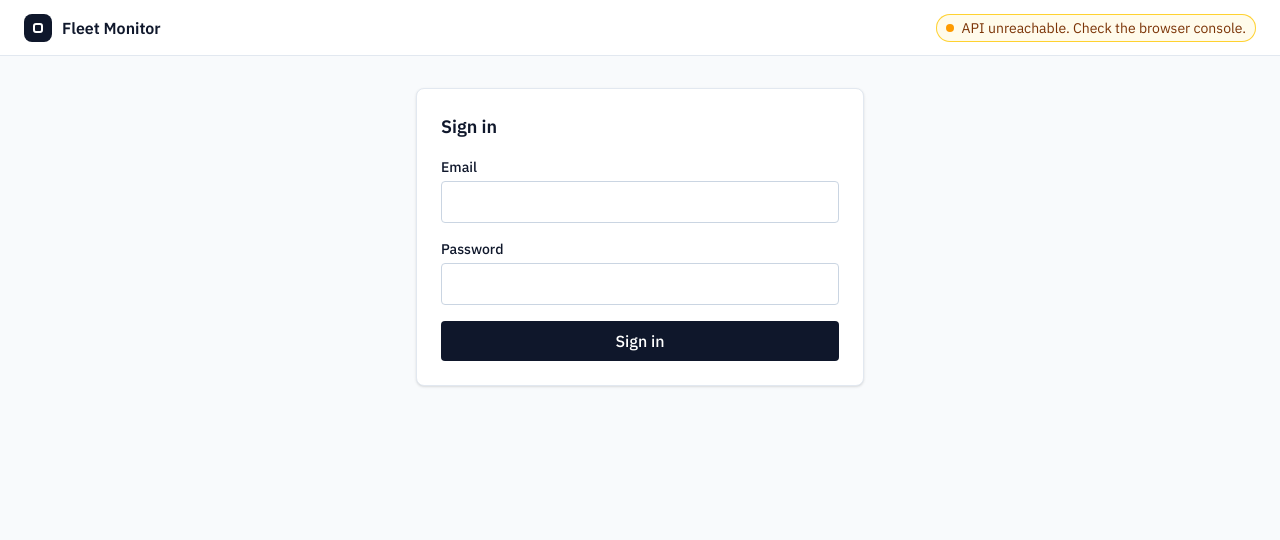
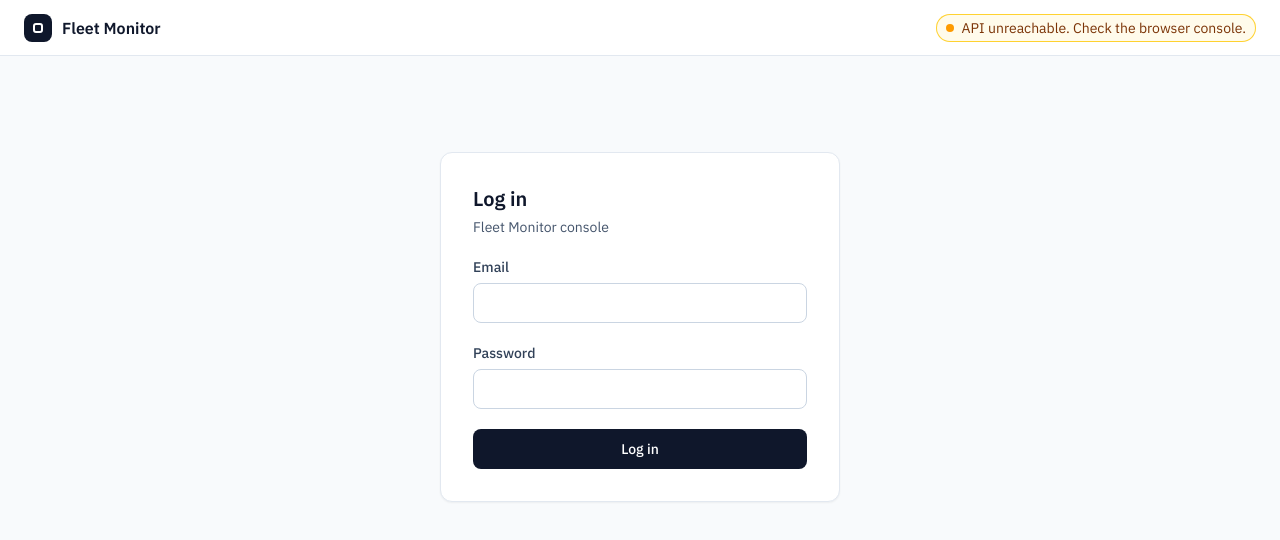
Before and after one commit to Aash55/iot-fleet-monitor, a React (Vite) app in the folder web/: page /login in a window 1280 px wide. Shown: the top 540 px of the page. Built offline with nearby package versions, Linux system fonts and the light colour scheme; no server answers.

Commit message:
web: P8-d1 login page redesign (card, amber error, Log in wording)

```diff
--- a/web/src/App.jsx
+++ b/web/src/App.jsx
@@ -1,4 +1,4 @@
-// web/src/App.jsx  -> ye f-step P8-b pe daalni hai (P3.3: /devices/:id route; P8-a: TopBar + naya page container; P8-b: email -> DevicesList)
+// web/src/App.jsx  -> ye f-step P8-d pe daalni hai (P3.3: /devices/:id route; P8-a: TopBar + naya page container; P8-b: email -> DevicesList; P8-d: login card jagah)
 import { Suspense, lazy, useCallback, useEffect, useState } from 'react'
 import { Navigate, Route, Routes, useLocation, useNavigate } from 'react-router'
 import { useQueryClient } from '@tanstack/react-query'
@@ -72,7 +72,9 @@ export default function App() {
               session ? (
                 <Navigate to="/devices" replace />
               ) : (
-                <div className="mx-auto max-w-md">
+                // P8-d: design - card 400px chauda. Upar ki doori: desktop main ka py-8 (32px)
+                // + mt-16 (64px) = 96px; phone py-6 (24px) + mt-4 (16px) = 40px.
+                <div className="mx-auto mt-4 w-full max-w-[400px] sm:mt-16">
                   <LoginForm onSuccess={handleLogin} />
                 </div>
               )
--- a/web/src/LoginForm.jsx
+++ b/web/src/LoginForm.jsx
@@ -1,5 +1,12 @@
+// web/src/LoginForm.jsx  -> ye f-step P8-d pe daalni hai (P2: login form; P8-d: Claude Design card + amber error)
+// P8-d mein LOGIC nahi badla: galat password pe password khaali, network error ka alag text,
+// busy mein button band. Sirf dikhawat + shabd "Sign in" -> "Log in" (design).
 import { useState } from 'react'
 import { login } from './api.js'
+
+const FOCUS = 'focus-visible:outline-2 focus-visible:outline-offset-2 focus-visible:outline-blue-600'
+// Phone: 44px ooncha + text-base (16px, iOS zoom nahi). 640px+: 40px + text-sm.
+const INPUT = `h-11 w-full rounded-lg border border-slate-300 bg-white px-3 text-base text-slate-900 sm:h-10 sm:text-sm ${FOCUS}`
 
 export default function LoginForm({ onSuccess }) {
   const [email, setEmail] = useState('')
@@ -27,11 +34,31 @@ export default function LoginForm({ onSuccess }) {
   }
 
   return (
-    <form onSubmit={handleSubmit} className="space-y-4 rounded-lg border border-slate-200 bg-white p-6 shadow-sm">
-      <h2 className="text-lg font-semibold">Sign in</h2>
+    <form
+      onSubmit={handleSubmit}
+      className="flex flex-col gap-5 rounded-xl border border-slate-200 bg-white p-6 shadow-xs sm:p-8"
+    >
+      <div className="flex flex-col gap-1">
+        <h1 className="text-xl font-semibold">Log in</h1>
+        <p className="text-sm text-slate-600">Fleet Monitor console</p>
+      </div>
 
-      <div className="space-y-1">
-        <label htmlFor="email" className="block text-sm font-medium">Email</label>
+      {/* Error form ke UPAR, fields se pehle: pehle galti dikhe, phir theek karne ki jagah.
+          Amber, laal nahi (laal = attack). */}
+      {error && (
+        <div role="alert" className="flex items-start gap-2.5 rounded-lg border border-amber-300 bg-amber-50 px-3 py-2.5 text-sm text-amber-900">
+          <span
+            aria-hidden="true"
+            className="mt-px grid size-[18px] flex-none place-items-center rounded-full bg-amber-500 text-xs font-bold text-white"
+          >
+            !
+          </span>
+          {error}
+        </div>
+      )}
+
+      <div className="flex flex-col gap-1.5">
+        <label htmlFor="email" className="text-sm font-medium text-slate-700">Email</label>
         <input
           id="email"
           type="email"
@@ -39,12 +66,12 @@ export default function LoginForm({ onSuccess }) {
           required
           value={email}
           onChange={(event) => setEmail(event.target.value)}
-          className="w-full rounded border border-slate-300 px-3 py-2"
+          className={INPUT}
         />
       </div>
 
-      <div className="space-y-1">
-        <label htmlFor="password" className="block text-sm font-medium">Password</label>
+      <div className="flex flex-col gap-1.5">
+        <label htmlFor="password" className="text-sm font-medium text-slate-700">Password</label>
         <input
           id="password"
           type="password"
@@ -53,20 +80,16 @@ export default function LoginForm({ onSuccess }) {
           minLength={8}
           value={password}
           onChange={(event) => setPassword(event.target.value)}
-          className="w-full rounded border border-slate-300 px-3 py-2"
+          className={INPUT}
         />
       </div>
-
-      {error && (
-        <p role="alert" className="rounded bg-red-50 px-3 py-2 text-sm text-red-700">{error}</p>
-      )}
 
       <button
         type="submit"
         disabled={busy}
-        className="w-full rounded bg-slate-900 px-4 py-2 font-medium text-white disabled:opacity-50"
+        className={`h-11 w-full rounded-lg bg-slate-900 px-4 text-sm font-medium text-white hover:bg-slate-800 disabled:cursor-wait disabled:opacity-50 sm:h-10 ${FOCUS}`}
       >
-        {busy ? 'Signing in...' : 'Sign in'}
+        {busy ? 'Logging in...' : 'Log in'}
       </button>
     </form>
   )
```
